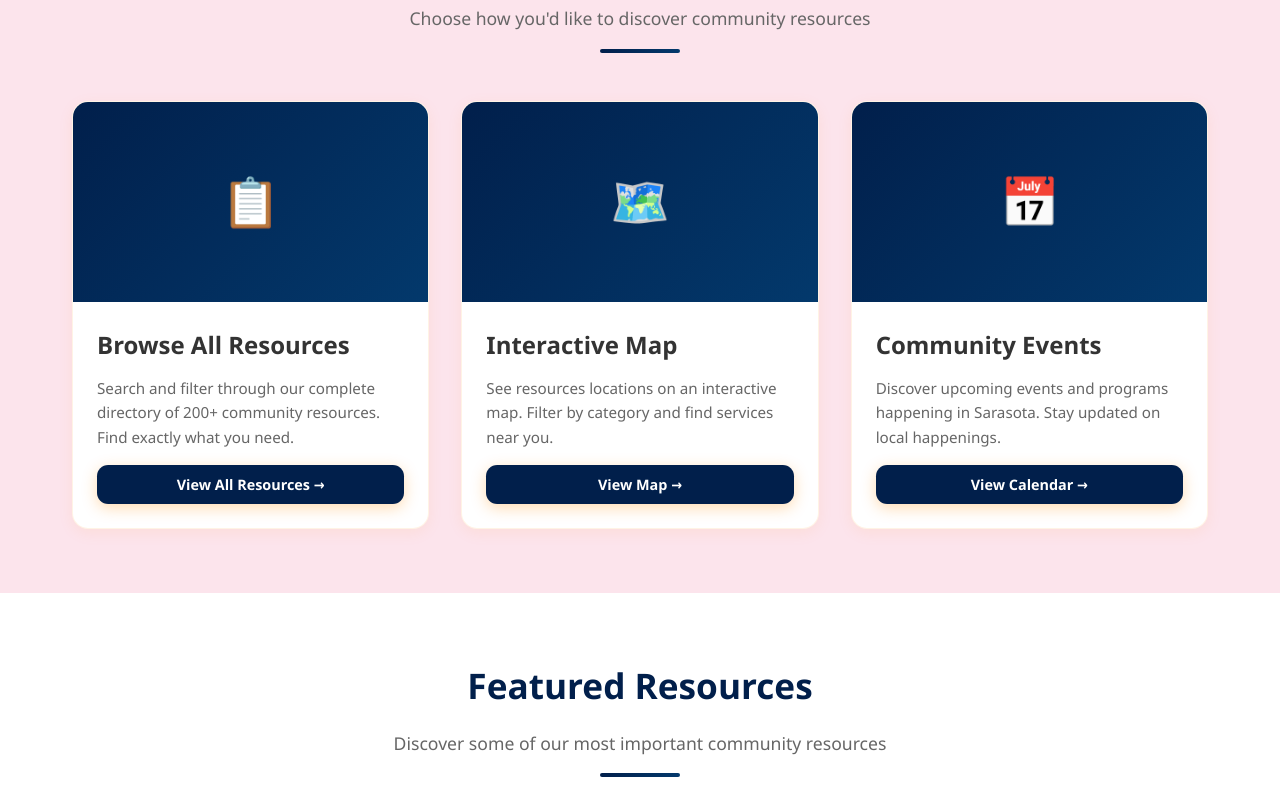
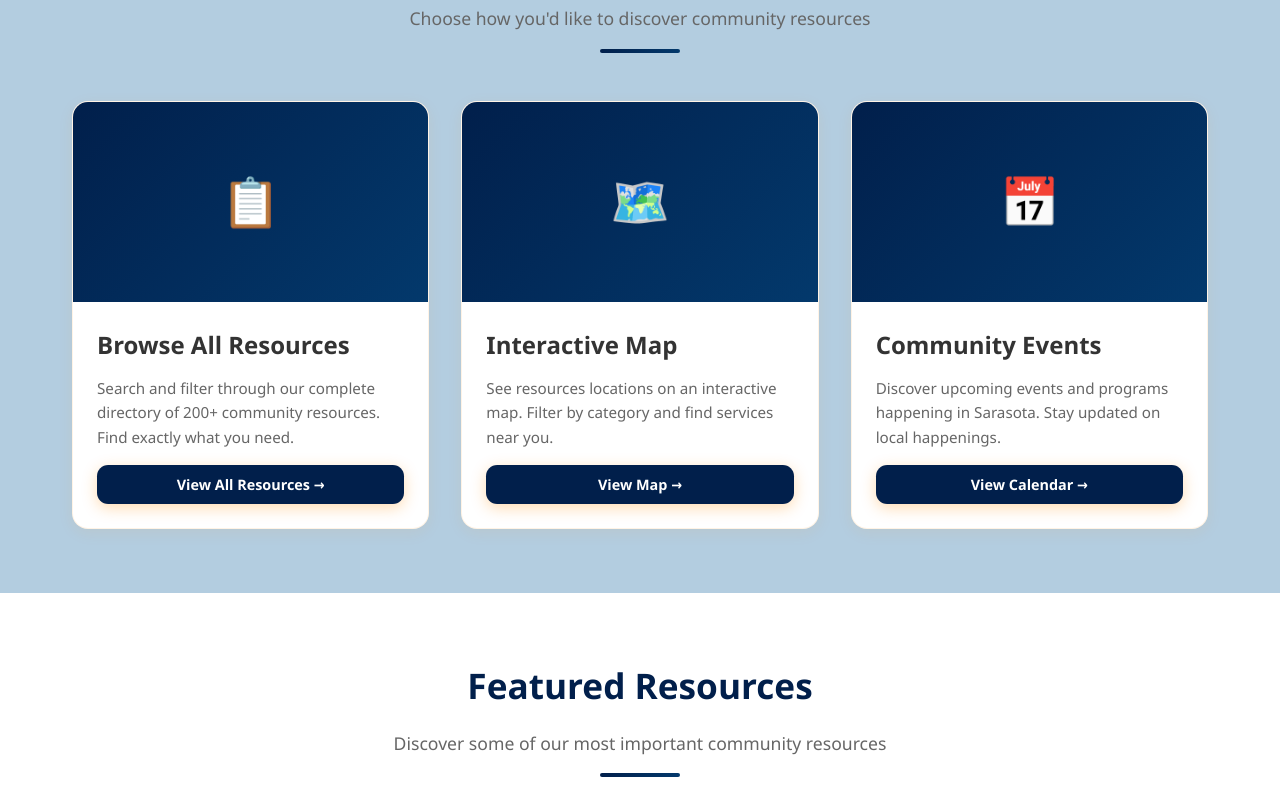
Before and after one commit to amauryca/sarasotahub, a plain HTML site: page index.html in a window 1280 px wide. Shown: the part 610-1400 px from the top of the page. Drawn offline with nearby package versions, Linux system fonts and the light colour scheme.

Commit message:
Update styles.css

```diff
--- a/css/styles.css
+++ b/css/styles.css
@@ -4,7 +4,7 @@
   --secondary-color: #03396c;
   --accent-color: #6497b1;
   --dark-bg: #1a1a1a;
-  --light-bg: #fce4ec;
+  --light-bg: #b3cde0;
   --text-dark: #333;
   --text-light: #666;
   --border-color: #f8bbd0;
```
